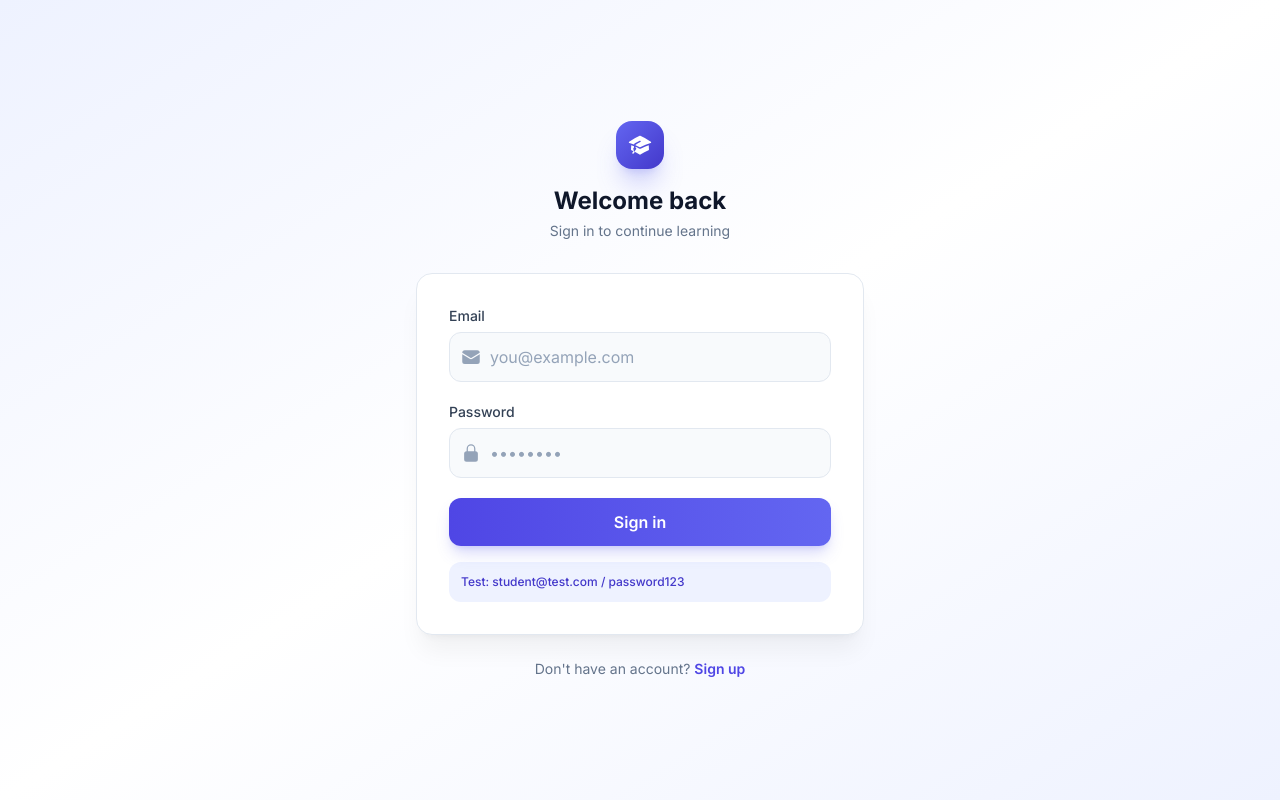
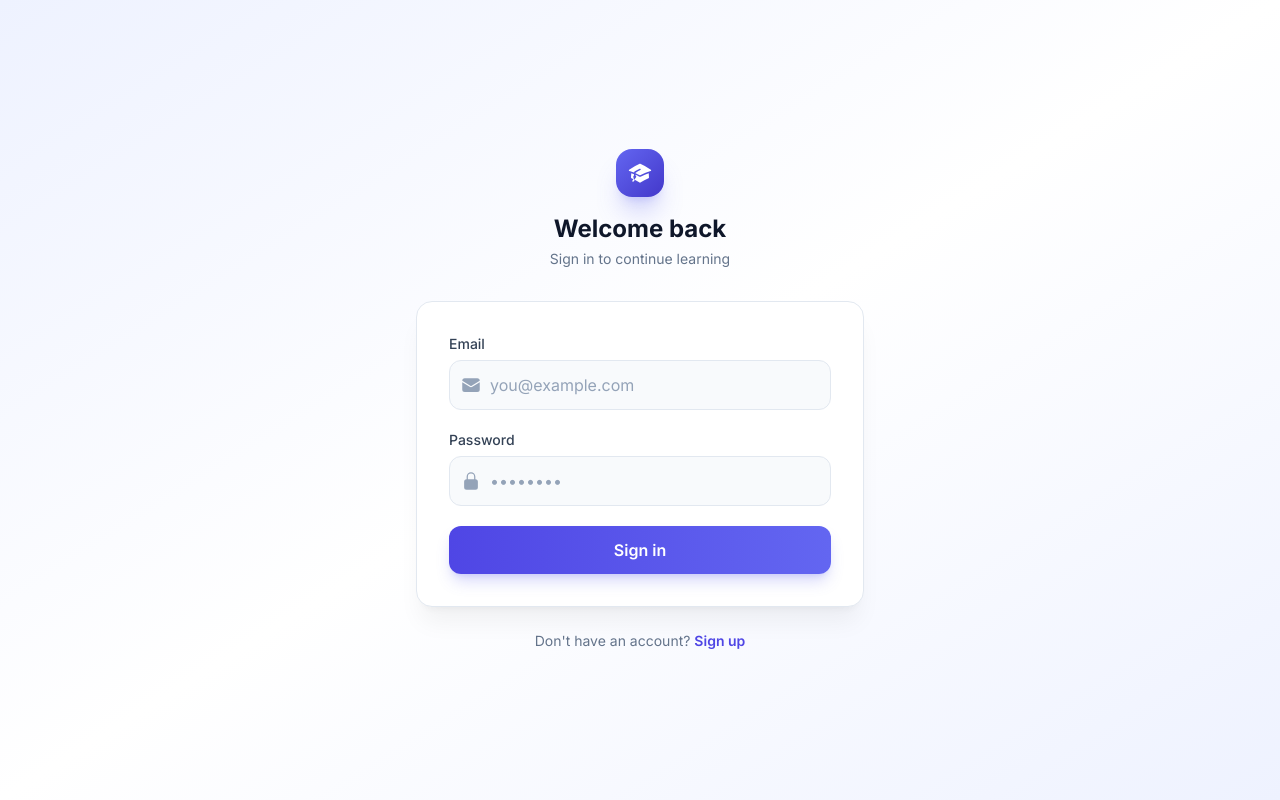
Before and after one commit to Mahi044/kodLMS, a Next.js app in the folder frontend/: page /login in a window 1280 px wide. Built offline with nearby package versions, Linux system fonts and the light colour scheme; no server answers.

Commit message:
chore: remove test credentials from login UI

```diff
--- a/frontend/src/app/login/page.js
+++ b/frontend/src/app/login/page.js
@@ -102,12 +102,7 @@ export default function LoginPage() {
             </button>
           </form>
 
-          {/* Test credentials hint */}
-          <div className="mt-4 p-3 bg-primary-50 dark:bg-primary-900/20 rounded-xl">
-            <p className="text-xs text-primary-700 dark:text-primary-300 font-medium">
-              Test: student@test.com / password123
-            </p>
-          </div>
+
         </div>
 
         {/* Register link */}
```
